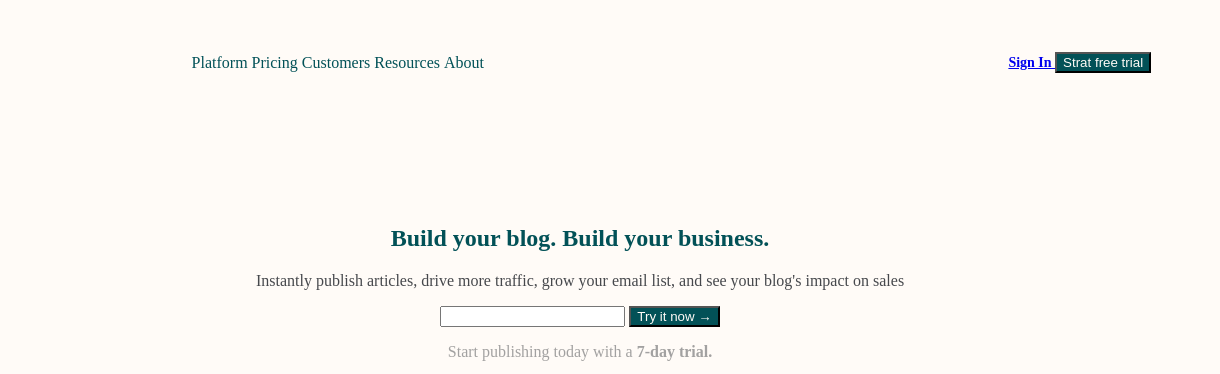
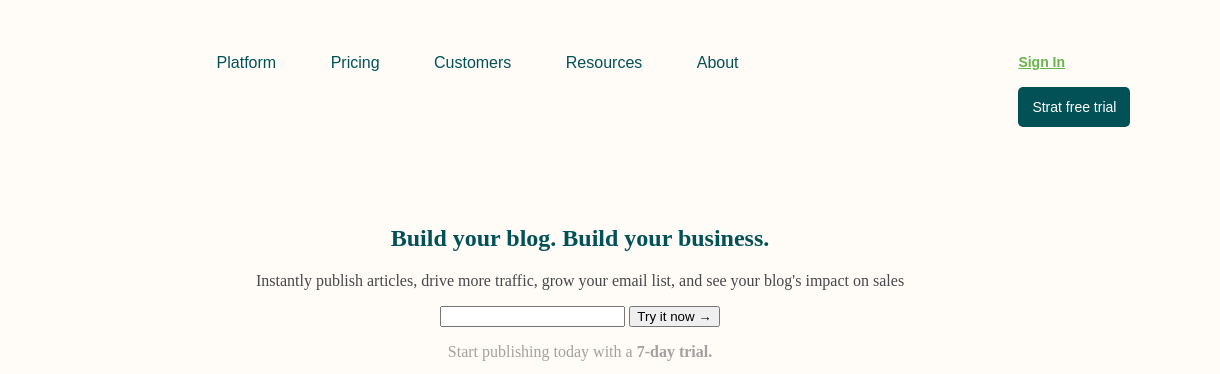
Before and after one commit to MarioEduardoAlvarezTorres/Bedu-FrontEnd, a plain HTML site: page index.html in a window 1280 px wide. Shown: the top 374 px of the page, 60-1280 px from the left. Drawn offline with Linux system fonts and the light colour scheme.

Commit message:
Sesión 2 - Reto 4

```diff
--- a/styles.css
+++ b/styles.css
@@ -13,14 +13,11 @@ p{
     color: #8b8b8bcc;
 }
 
-button{
-    background-color: #025157;
-    color: #fffbf7;
-}
-
 .header {
     margin: 40px 20px 0;
     font-size: 0;
+    height: 45px;
+    font-family: sans-serif;
   }
 
   .header > * {
@@ -50,6 +47,12 @@ li,ul{
     font-weight: 500;
   }
 
+  .navbar li{
+    display: inline;
+    margin: 0 25px;
+    color:#025157 ;
+}
+
   .actions {
     width: 15%;
     text-align: left;
@@ -57,6 +60,24 @@ li,ul{
     font-weight: 600;
   }
 
+  .actions>*{
+    margin: 0 10px;
+    font-size: 14px;
+  }
+
+  .actions a{
+    color:#67b54b ;
+  }
+  .actions button{
+    background-color: #025157;
+    color: #fffbf7;
+    padding: 12px 14px;
+    border: 0;
+    border-radius: 5px;
+    color: white;
+
+  }
+
   .main {
     margin-top: 140px;
     text-align: center;
```
